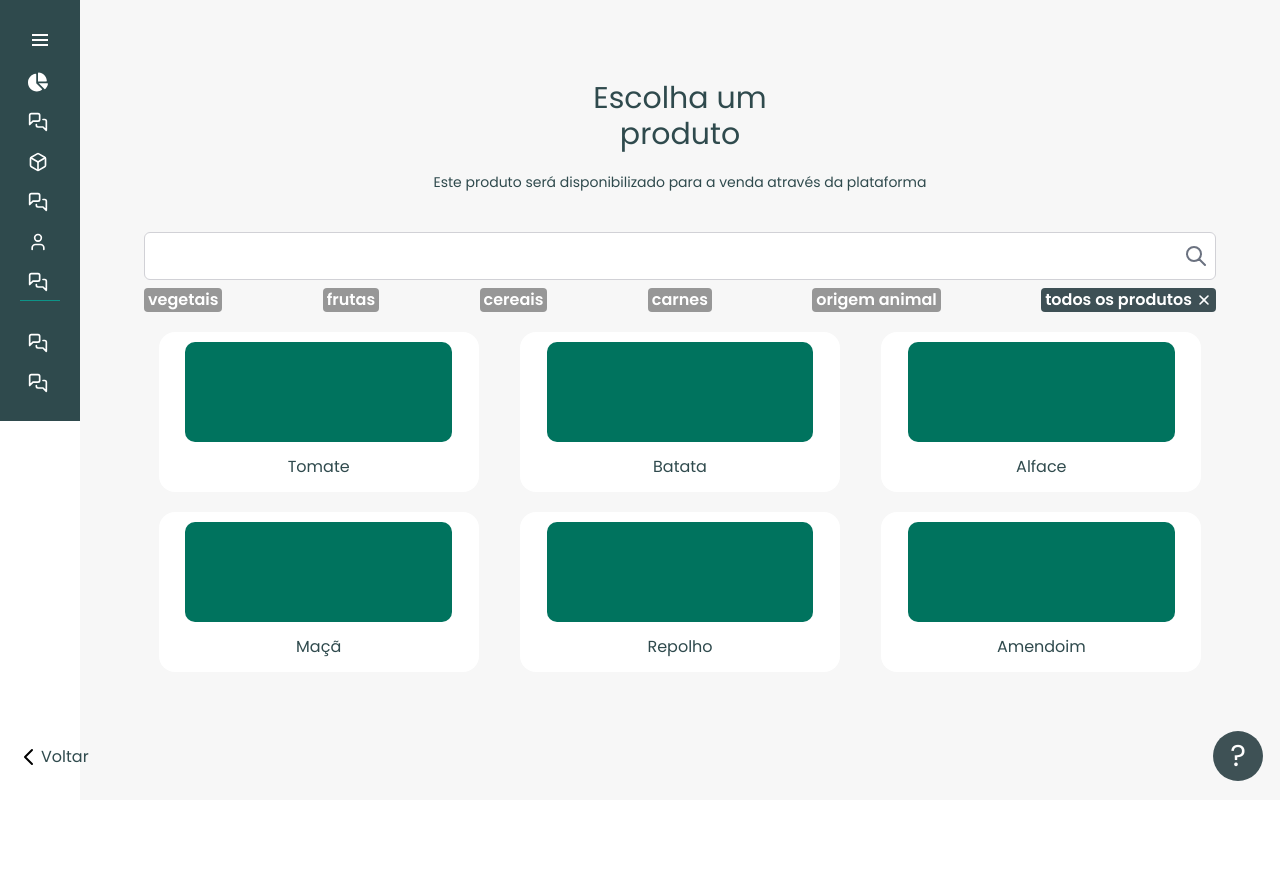
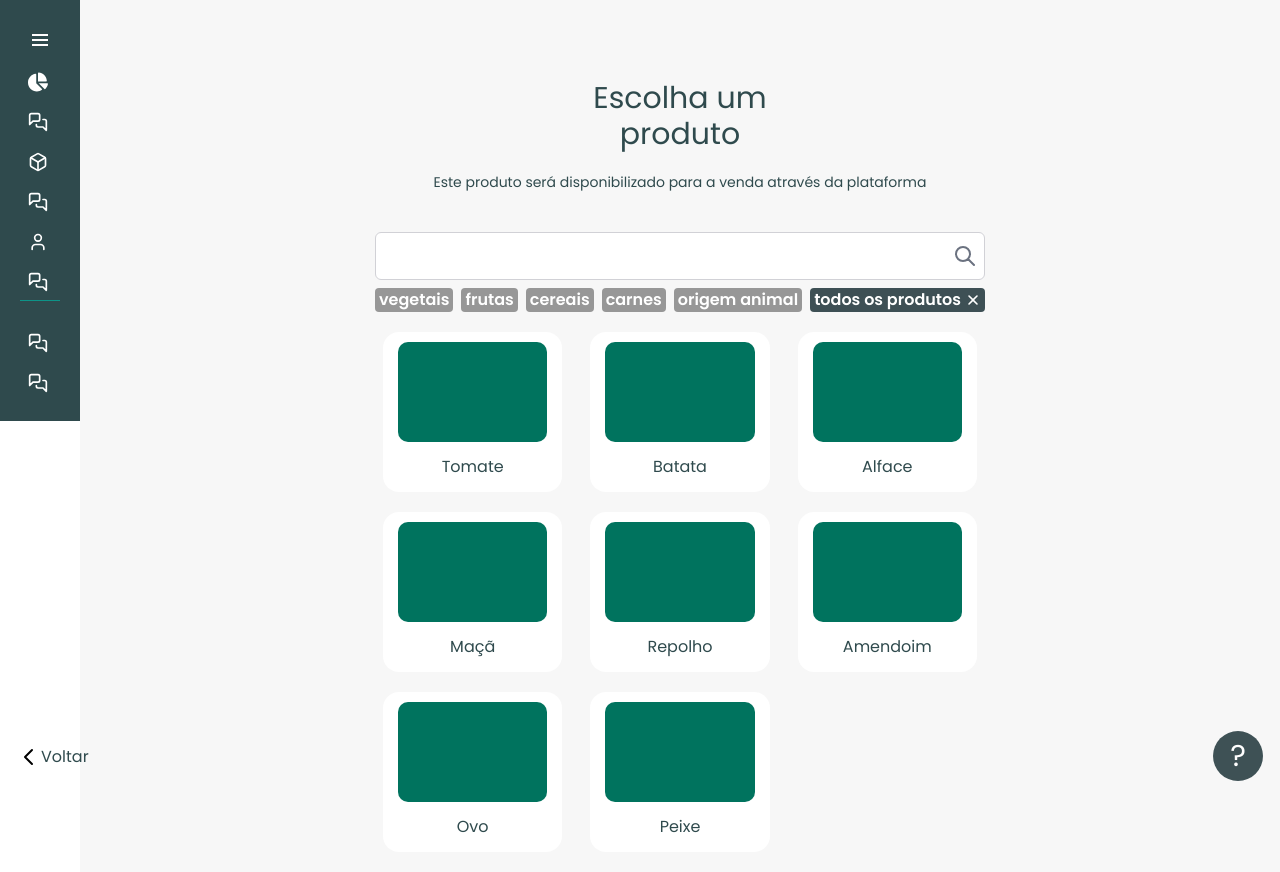
Before and after one commit to mb4ndeira/ecoo-apps, a Next.js app: page /produtor/venderproduto in a window 1280 px wide. Shown: the top 872 px of the page. Before the commit the page ends 800 px from the top, so only its background shows below. Built offline with nearby package versions, Linux system fonts and the light colour scheme.

Commit message:
style: desktop layout

```diff
--- a/src/app/produtor/venderproduto/components/Products.tsx
+++ b/src/app/produtor/venderproduto/components/Products.tsx
@@ -102,7 +102,7 @@ export function Products() {
           {selectedGroup == "todos" && <HiX className="mt-1 ml-1" />}
         </button>
       </div>
-      <div className="mt-5 w-full max-h-[350px] overflow-y-scroll gap-x-1 sm:gap-x-3 gap-y-5 grid grid-cols-2 sm:grid-cols-3">
+      <div className="mt-5 w-full max-h-[350px] md:max-h-[550px] overflow-y-scroll gap-x-1 sm:gap-x-3 gap-y-5 grid grid-cols-2 sm:grid-cols-3">
         {filteredProducts.map((product, index) => (
           <button
             key={index}
--- a/src/app/produtor/venderproduto/escolhervariedade/formadecomercializacao/page.tsx
+++ b/src/app/produtor/venderproduto/escolhervariedade/formadecomercializacao/page.tsx
@@ -2,7 +2,7 @@ import Footer from "@/components/Footer";
 
 export default function Home() {
   return (
-    <div className="flex flex-col bg-background text-[#2F4A4D]">
+    <div className="flex flex-col bg-background text-[#2F4A4D] max-w-[1000px] mx-auto">
       <span className="text-center text-3xl">
         Qual a forma de <br />
         comercialização?
--- a/src/app/produtor/venderproduto/escolhervariedade/mododecultivo/page.tsx
+++ b/src/app/produtor/venderproduto/escolhervariedade/mododecultivo/page.tsx
@@ -2,7 +2,7 @@ import Footer from "@/components/Footer";
 
 export default function Home() {
   return (
-    <div className="flex flex-col bg-background text-[#2F4A4D]">
+    <div className="flex flex-col bg-background text-[#2F4A4D] max-w-[1000px] mx-auto">
       <span className="text-center text-3xl">
         Qual o modo <br />
         de cultivo?
--- a/src/app/produtor/venderproduto/escolhervariedade/page.tsx
+++ b/src/app/produtor/venderproduto/escolhervariedade/page.tsx
@@ -52,7 +52,7 @@ export default function Home() {
   };
 
   return (
-    <div className="flex flex-col bg-background text-[#2F4A4D] ">
+    <div className="flex flex-col bg-background text-[#2F4A4D] max-w-[1000px] mx-auto">
       <span className="text-center text-3xl">
         Escolha a <br />
         variedade
@@ -60,7 +60,7 @@ export default function Home() {
       <span className="mt-5 text-center text-sm">
         Selecione uma das variedades do produto que irá vender
       </span>
-      <div className="mt-5 w-full max-h-[450px] overflow-y-scroll ">
+      <div className="mt-5 w-full max-h-[450px] md:max-h-[550px] overflow-y-scroll ">
         {filteredVarieties.map((variety) => (
           <button
             key={variety.from}
--- a/src/app/produtor/venderproduto/page.tsx
+++ b/src/app/produtor/venderproduto/page.tsx
@@ -4,7 +4,7 @@ import { Products } from "./components/Products";
 
 export default function Home() {
   return (
-    <div className="flex flex-col bg-background text-[#2F4A4D]">
+    <div className="flex flex-col bg-background text-[#2F4A4D] max-w-[1000px] mx-auto">
       <span className="text-center text-3xl">
         Escolha um <br />
         produto
```
